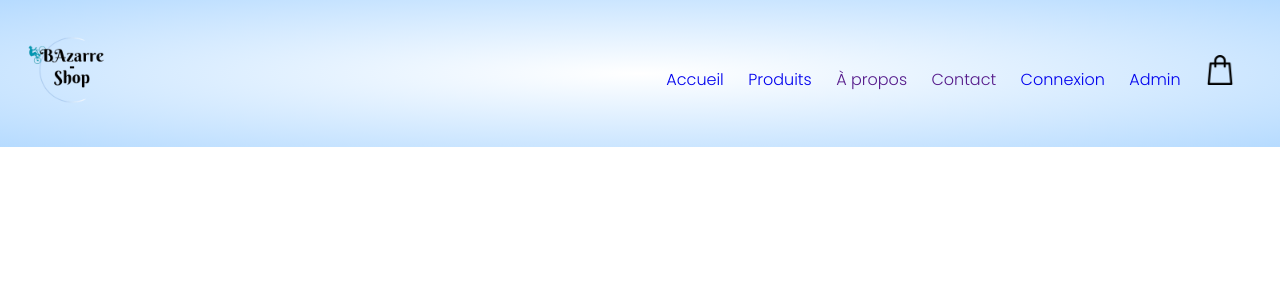
After one commit to RomualdBR/Projet_site_ecom, a PHP site: page /public/page_product.php in a window 1280 px wide. The commit adds this page. Shown: the top 300 px of the page. Run offline with PHP 8.4, Linux system fonts and the light colour scheme.

```diff
--- /dev/null
+++ b/public/page_product.php
@@ -0,0 +1,40 @@
+<?php
+
+
+?>
+
+<!DOCTYPE html>
+<html lang="en">
+
+<head>
+    <meta charset="UTF-8">
+    <meta name="viewport" content="width=device-width, initial-scale=1.0">
+    <link href="style.css" rel="stylesheet" />
+    <link rel="stylesheet" href="https://cdn.jsdelivr.net/npm/@fortawesome/fontawesome-free@6.4.2/css/fontawesome.min.css">
+    <title>Document</title>
+</head>
+
+<body>
+
+    <div class="header">
+        <div class="containerNavigation">
+            <div class="navbar">
+                <div class="logo">
+                    <img src="assets/bootstrap-5.3.2-dist/img/logo.png" width="100px" alt="logo">
+                </div>
+                <nav>
+                    <ul>
+                        <li><a href="home.php">Accueil</li></a>
+                        <li><a href="products.php">Produits</li></a>
+                        <li><a href="">À propos</li></a>
+                        <li><a href="">Contact</li></a>
+                        <li><a href="login.php">Connexion</li></a>
+                        <li><a href="admin.php">Admin</li></a>
+                    </ul>
+                    <img src="assets/bootstrap-5.3.2-dist/img/shopping-bag.png" width="30px" height="30px">
+                </nav>
+            </div>
+
+</body>
+
+</html>
```
Also changed, not shown: public/products.php (+7 -11 lines).
